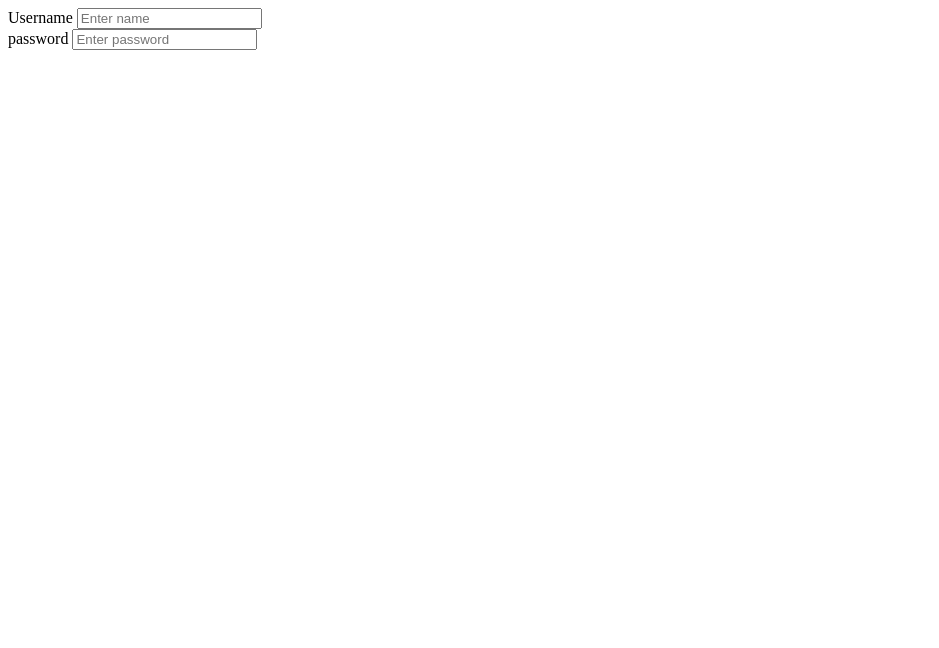
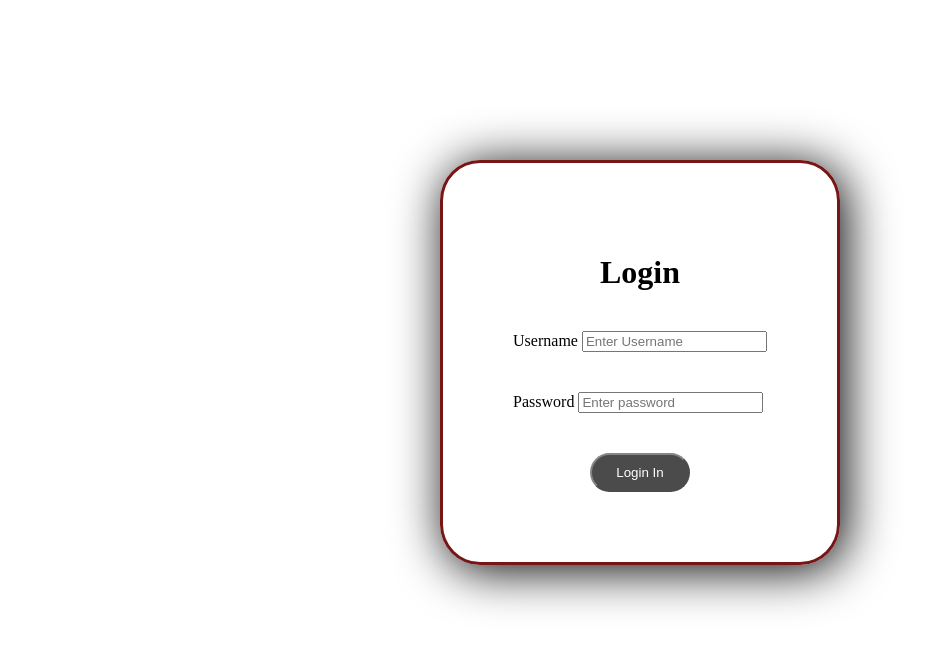
Before and after one commit to IvanPiceno171/Login-UI-BVT, a plain HTML site: page index.html in a window 1280 px wide. Shown: the whole page, without its empty margins (0-939 px from the left). Drawn offline with Linux system fonts and the light colour scheme.

Commit message:
feat(styling done)

```diff
--- a/index.html
+++ b/index.html
@@ -10,17 +10,21 @@
 <body>
 
     <div class="container">
-        <div class="inputContainer">
-            <div>
+        <form class="inputContainer">
+                <h1>Login</h1>
+            <div class="usernameContainer">
                 <label for="username">Username</label>
-                <input type="text" class="userName" placeholder="Enter name">
+                <input type="text" class="userName" placeholder="Enter Username">
             </div>
-            <div>
-                <label for="password">password</label>
-                <input type="text" class="password" placeholder="Enter password">
+            <div class="passwordContainer">
+                <label for="password">Password</label>
+                <input type="password" class="password" placeholder="Enter password">
             </div>
+            <div class="buttonContainer">
+                <button>Login In</button>
 
-        </div>
+            </div>
+        </form>
     </div>
 
 
--- a/styles.css
+++ b/styles.css
@@ -0,0 +1,40 @@
+
+body{
+    display: flex;
+    justify-content: center;
+    margin-top: 20vh;
+}
+
+.container{
+    display: flex;
+    justify-content: center;
+    align-items: center;
+}
+
+.inputContainer{
+    border: 3px solid rgb(119, 22, 22);
+    padding: 70px;
+    overflow: hidden;
+    box-shadow: 5px 5px 50px black;
+    border-radius: 10%;
+}
+
+h1{
+    text-align: center;
+}
+.buttonContainer{
+    display: flex;
+    justify-content: center;
+    margin-top: 40px;
+}
+button{
+    border-radius: 20px;
+    padding: 10px;
+    width: 100px;
+    color:white;
+    background-color: black;
+    opacity: .7;
+}
+.usernameContainer, .passwordContainer{
+    margin-top: 40px;
+}
```
